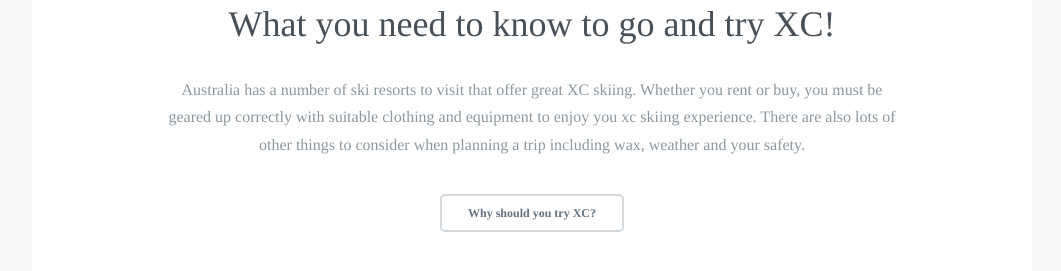
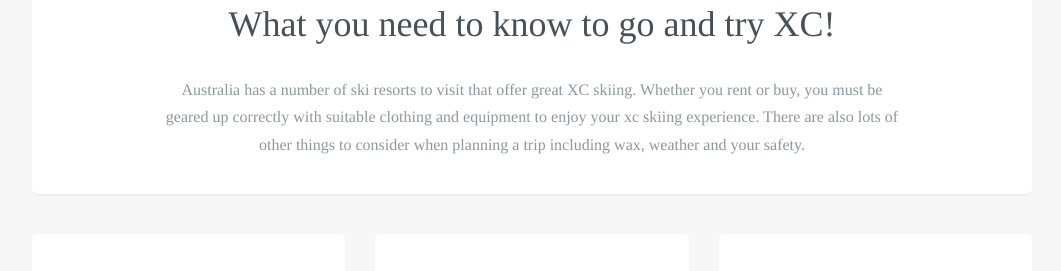
Before and after one commit to robcatto/robcatto.github.io, a Jekyll site: the page built from get-started/index.html, in a window 1280 px wide and 900 px high. Shown: the part 371-642 px from the top of the window, without its empty margins (108-1169 px from the left). Built offline with Jekyll 4.4.1, drawn with Linux system fonts in a browser that asks for light colours; some web fonts are replaced; Markdown is read by kramdown in place of the engine named in the settings.

Commit message:
Update index.html

```diff
--- a/get-started/index.html
+++ b/get-started/index.html
@@ -46,9 +46,9 @@ layout: default
         <div id="content1">
         <section class="mobile_section" style="margin-top: 35px; margin-bottom: 0px;">
                     <h3 class="homeheading__h3">What you need to know to go and try XC!</h3>
-                    <p>Australia has a number of ski resorts to visit that offer great XC skiing.  Whether you rent or buy, you must be geared up correctly with suitable clothing and equipment to enjoy you xc skiing experience.  There are also lots of other things to consider when planning a trip including wax, weather and your safety.
+                    <p>Australia has a number of ski resorts to visit that offer great XC skiing.  Whether you rent or buy, you must be geared up correctly with suitable clothing and equipment to enjoy your xc skiing experience.  There are also lots of other things to consider when planning a trip including wax, weather and your safety.
                      </p>
-                    <a class="button small dark" href="http://discoverxcski.com/discoverxc/" data-featurette="analytics-click-event" data-event-category="button" data-event-action="M: Clicked Design an iOS Game" data-event-label="Source: Homepage Alt" id="featurette-35">Why should you try XC?</a>
+
                 </section>
 
                 <section class="mobile_section" style="max-width: 1030px;  background-color: transparent; box-shadow: none;" >
```
